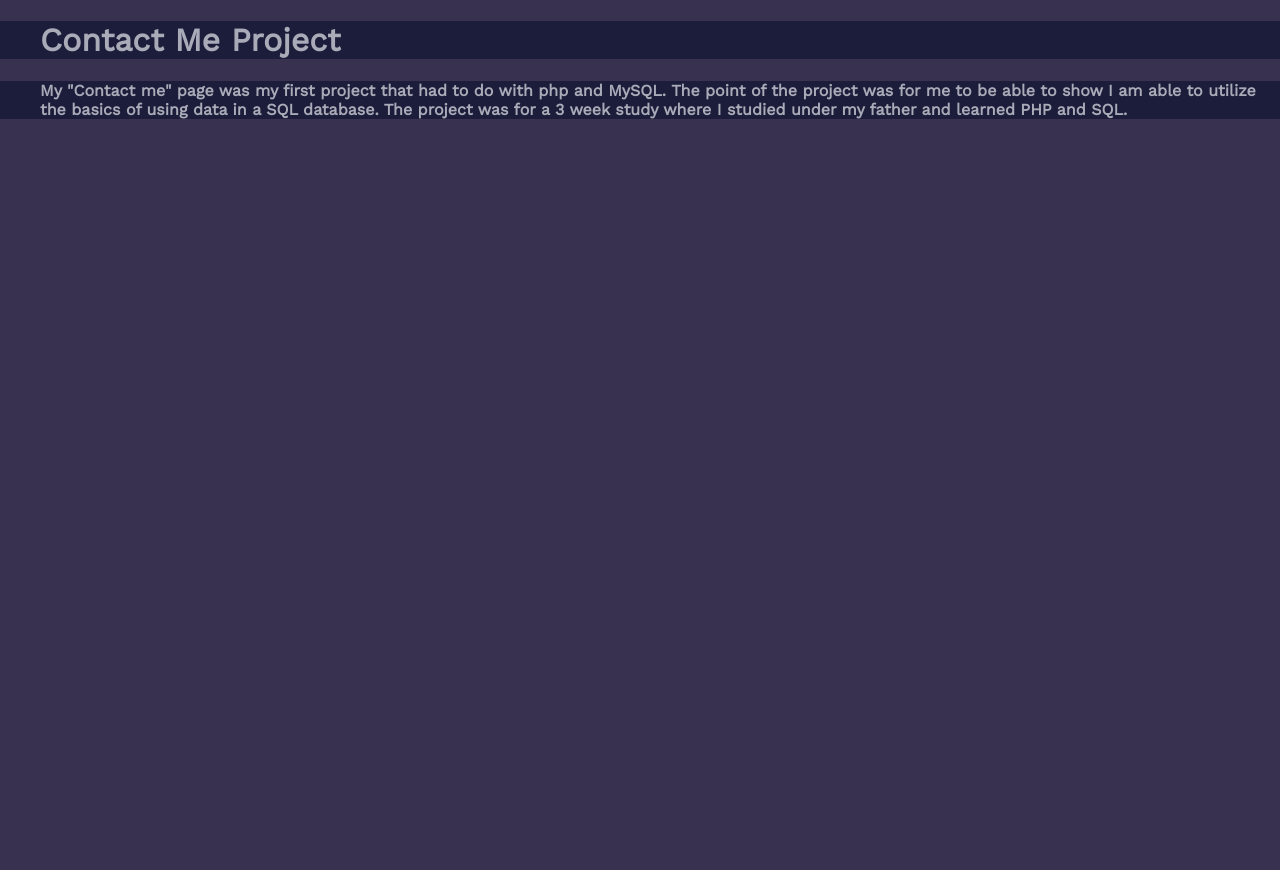
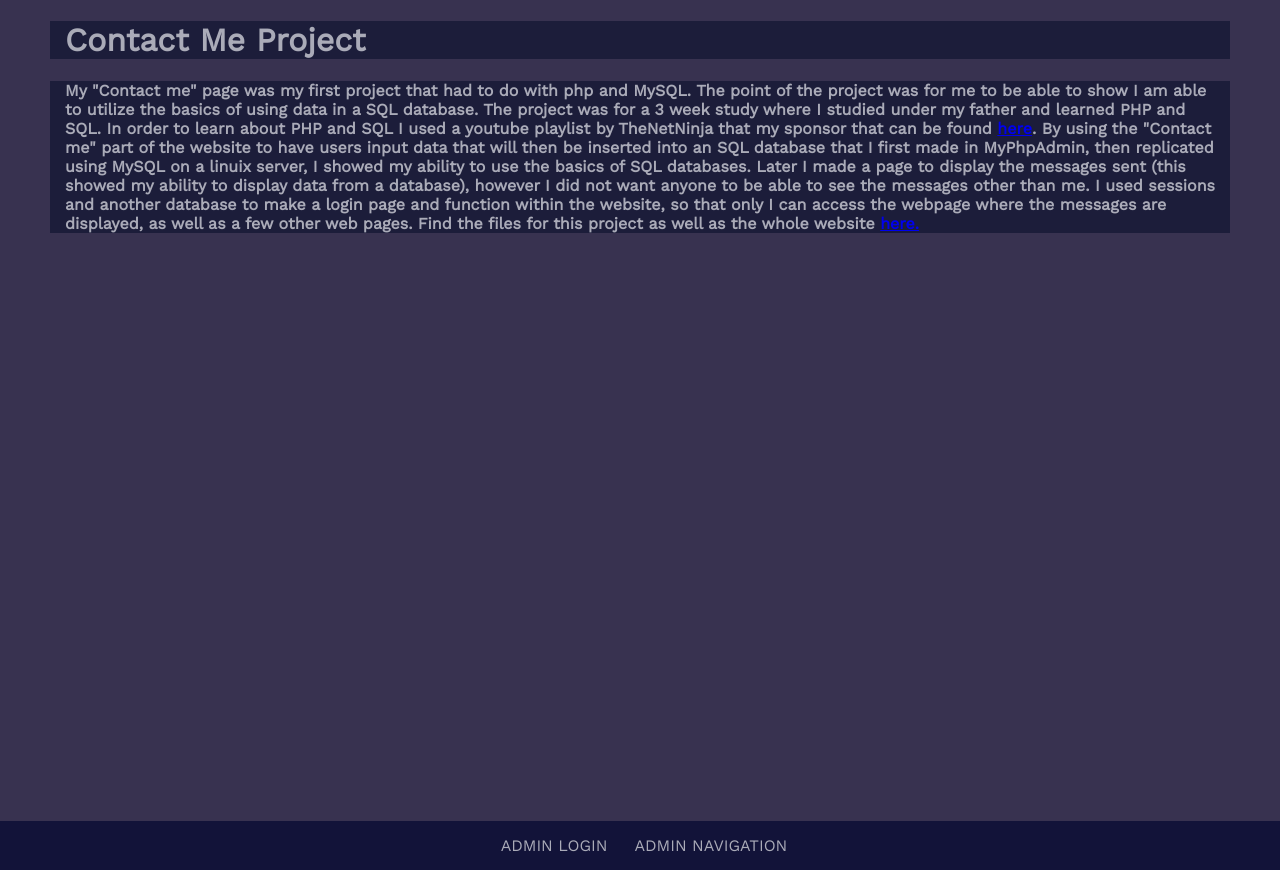
Before and after one commit to Wesley-Foster/Personal-Website, a PHP site: page /MyProj.php in a window 1280 px wide; the page is wider, and only the part inside the window is pictured. Shown: the part 78-948 px from the top of that part. Before the commit the page ends 197 px from the top of that part, so only its background shows below. Run offline with PHP 8.4, Linux system fonts and the light colour scheme; a stand-in replaces the project's code that opens the database connection.

Commit message:
Add files via upload

```diff
--- a/Footer.php
+++ b/Footer.php
@@ -5,20 +5,13 @@
 		<meta name="viewport" content="width=device-width, initial-scale=1.0">
 
 </head>
-		<foot>
-			<fnav>
-				<div class="top-row-footer">
-					<a class="top-row-footer" href="login.php">Login</a>
-				</div>
-				<div class="2nd-row-footer">
-				</div>
-			</fnav>
+
+<div class="footer-hold">
+	<div class="footer">
+		<a href="login.php">Admin Login</a>
+		<a href="loginforward.php">Admin Navigation</a>
 
 
 
-
-
-
-
-
-		</foot>
+	</div>
+</div>
--- a/Header.php
+++ b/Header.php
@@ -1,4 +1,4 @@
-	<head>
+<head>
 <meta charset="utf-8">
 <link rel="preconnect" href="https://fonts.googleapis.com">
 <link rel="preconnect" href="https://fonts.gstatic.com" crossorigin>
@@ -9,7 +9,7 @@
 		<meta name="viewport" content="width=device-width, initial-scale=1.0">
 
 </head>
-		<header>
+			<header>
 
 			<div class="container">
 
--- a/MyProj.php
+++ b/MyProj.php
@@ -3,17 +3,10 @@
 	<head>
 		<meta charset="utf-8">
 		<style>
-			h1{
-				padding-left: 40px;
-				color: #AAABB8;
-				background: #1C1D3A;
+			main {
+				position: relative;
+				min-height: 100vh;
 			}
-			h4{
-				padding-left: 40px;
-				color: #AAABB8;
-				background: #1C1D3A;
-			}
-
 
 
 
@@ -26,7 +19,12 @@
 
 		<main>
 		<h1 class="blog_head">Contact Me Project</h1>
-		<h4 class="blog_head">My "Contact me" page was my first project that had to do with php and MySQL. The point of the project was for me to be able to show I am able to utilize the basics of using data in a SQL database. The project was for a 3 week study where I studied under my father and learned PHP and SQL.  </h4>
+		<h4 class="blog_head">My "Contact me" page was my first project that had to do with php and MySQL. The point of the project was for me to be able to show I am able to utilize the basics of using data in a SQL database. The project was for a 3 week study where I studied under my father and learned PHP and SQL. In order to learn about PHP and SQL I used a youtube playlist by TheNetNinja that my sponsor that can be found <a href="https://www.youtube.com/watch?v=ABcXbZLm5G8&list=PL4cUxeGkcC9gksOX3Kd9KPo-O68ncT05o&index=3&ab_channel=TheNetNinja" target="_blank">here</a>. By using the "Contact me" part of the website to have users input data that will then be inserted into an SQL database that I first made in MyPhpAdmin, then replicated using MySQL on a linuix server, I showed my ability to use the basics of SQL databases. Later I made a page to display the messages sent (this showed my ability to display data from a database), however I did not want anyone to be able to see the messages other than me. I used sessions and another database to make a login page and function within the website, so that only I can access the webpage where the messages are displayed, as well as a few other web pages. Find the files for this project as well as the whole website <a href="https://github.com/Wesley-Foster/Personal-Website" target="_blank">here.</a></h4>
+		<br />
+		<br />
+		<br />
+		<h1 class="blog_head"></h1>
+
 
 
 		</main>
@@ -35,7 +33,7 @@
 
 
 		<footer>
-
+		<?php include('Footer.php')?>
 		</footer>
 
 	</body>
--- a/login.php
+++ b/login.php
@@ -18,6 +18,7 @@
 	}
 
 }
+
 ?>
 
 
--- a/styles.css
+++ b/styles.css
@@ -109,7 +109,7 @@
 }
 
 .below-curve{
-	padding-top: 150px;
+	padding-top: 15	0px;
 	position: absolute;
 	color: #15131F;
 	background-color: #15131F;
@@ -118,18 +118,35 @@
 
 }
 
-foot {
-	background: #A5A6E2;
+.footer-hold {
+	background-color:#121339;
+	position: relative;
+
 }
 
-fnav {
-	display: inline-block;
-	margin-left: 30px;
-	padding-top: 15px;
-	padding-bottom: 20px;
-	position: relative;
-}
-foot fnav div{
+.footer {
+	width: 100%;
+	background-color:#121339;
+	color:#AAABB8;
+	padding: 15px;
 	text-align: center;
 
 }
+
+.footer a {
+	padding-right: 22px;
+	text-decoration: none;
+	text-transform: uppercase;
+	color: #AAABB8;
+	height: 2.5rem;
+	bottom: 0;
+}
+
+.blog_head{
+	margin-left: 50px;
+	margin-right: 50px;
+	padding-left: 15px;
+	padding-right: 15px;
+	color: #AAABB8;
+	background: #1C1D3A;
+}
```
Also changed, not shown: ContMe.php (+13 -3 lines), index.php (+16 -3 lines), favicon.ico (added), favicon.png (added).
